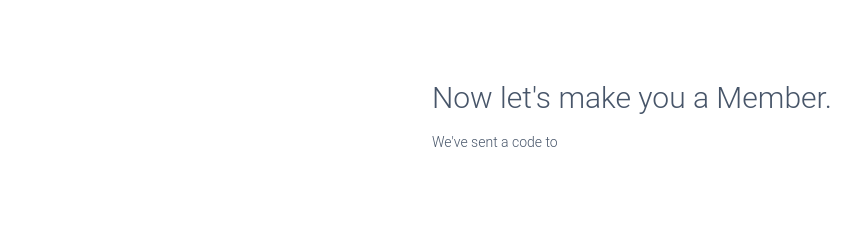
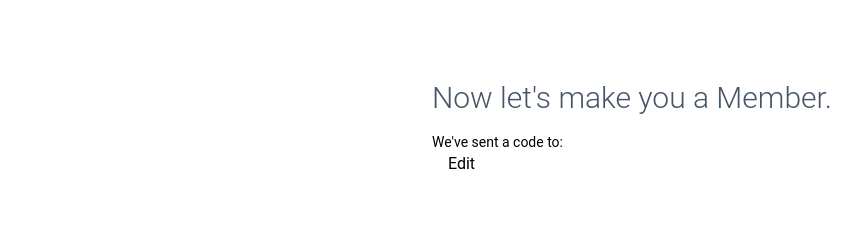
Before and after one commit to mSharifHub/e-commerce, a React (Create React App) app: page /api/credentials/check-email/register in a window 1280 px wide. Shown: the top 226 px of the page, without its empty margins (8-868 px from the left). Built offline with nearby package versions, Linux system fonts and the light colour scheme.

Commit message:
passing userState email if email is not registered

```diff
--- a/src/components/pages/SignInAndSignOut/CheckEmail.jsx
+++ b/src/components/pages/SignInAndSignOut/CheckEmail.jsx
@@ -4,6 +4,7 @@
 /* eslint-disable jsx-a11y/label-has-associated-control */
 import { Link, useNavigate } from "react-router-dom";
 import { useState } from "react";
+import { useUser } from "../../../providers/contexts/userContext";
 
 export function CheckEmail() {
   const [mouseOver, setMouseOver] = useState(false);
@@ -11,6 +12,8 @@ export function CheckEmail() {
   const [valid, setValid] = useState(false);
   const [touched, setTouched] = useState(false);
   const [submitemail, setSubmitemail] = useState(false);
+
+  const { state, dispatch } = useUser();
 
   const navigate = useNavigate();
 
@@ -42,6 +45,7 @@ export function CheckEmail() {
       if (email === dummyUser.email) {
         navigate("authenticate");
       } else {
+        dispatch({ type: "SET_EMAIL", payload: email });
         navigate("register");
       }
       setEmail("");
--- a/src/components/pages/SignInAndSignOut/Register.jsx
+++ b/src/components/pages/SignInAndSignOut/Register.jsx
@@ -2,12 +2,18 @@ import { Link } from "react-router-dom";
 import { useUser } from "../../../providers/contexts/userContext";
 
 export default function Register() {
+  const { state, dispatch } = useUser();
   return (
     <div className="relative  flex flex-col justify-start items-center w-screen  h-screen p-4 overflow-hidden">
-      <div className=" flex flex-col text-3xl font-light   items-center mt-[4rem] mx-auto text-slate-600 whitespace-normal  max-w-md  signInSignOutslideIn ">
-        Now let&apos;s make you a Member.
+      <div className="flex flex-col">
+        <div className=" flex flex-col text-3xl font-light   items-center mt-[4rem] mx-auto text-slate-600 whitespace-normal  max-w-md  signInSignOutslideIn ">
+          Now let&apos;s make you a Member.
+        </div>
         <span className="flex justify-start items-center w-full text-sm mt-4">
-          We&apos;ve sent a code to
+          We&apos;ve sent a code to:
+        </span>
+        <span className="flex justify-start ml-4">
+          {state.userEmail} <span>Edit</span>
         </span>
       </div>
 
```
